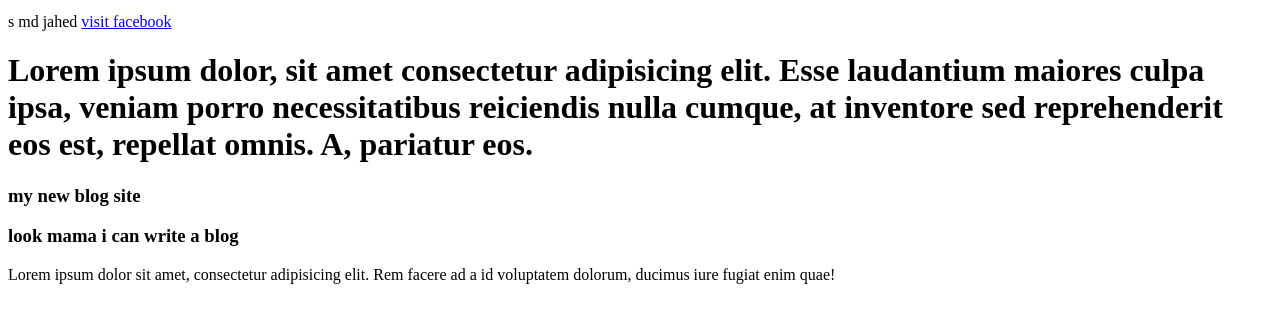
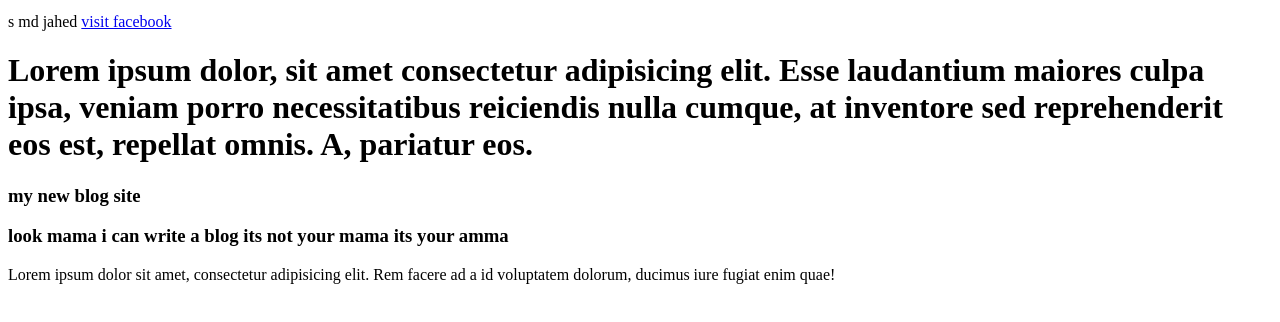
Before and after one commit to S-MD-JAHED/new-one-repo, a plain HTML site: page index.html in a window 1280 px wide. Shown: the part 236-558 px from the top of the page. Drawn offline with Linux system fonts and the light colour scheme.

Commit message:
amma is on fire

```diff
--- a/index.html
+++ b/index.html
@@ -17,7 +17,7 @@
         Lorem ipsum dolor, sit amet consectetur adipisicing elit. Esse laudantium maiores culpa ipsa, veniam porro necessitatibus reiciendis nulla cumque, at inventore sed reprehenderit eos est, repellat omnis. A, pariatur eos.
     </h1>
     <h3>my new blog site </h3>
-    <h3>look mama i can write a blog</h3>
+    <h3>look mama i can write a blog its not your mama its your amma </h3>
     <p>Lorem ipsum dolor sit amet, consectetur adipisicing elit. Rem facere ad a id voluptatem dolorum, ducimus iure fugiat enim quae!</p>
 </body>
 </html>
```
